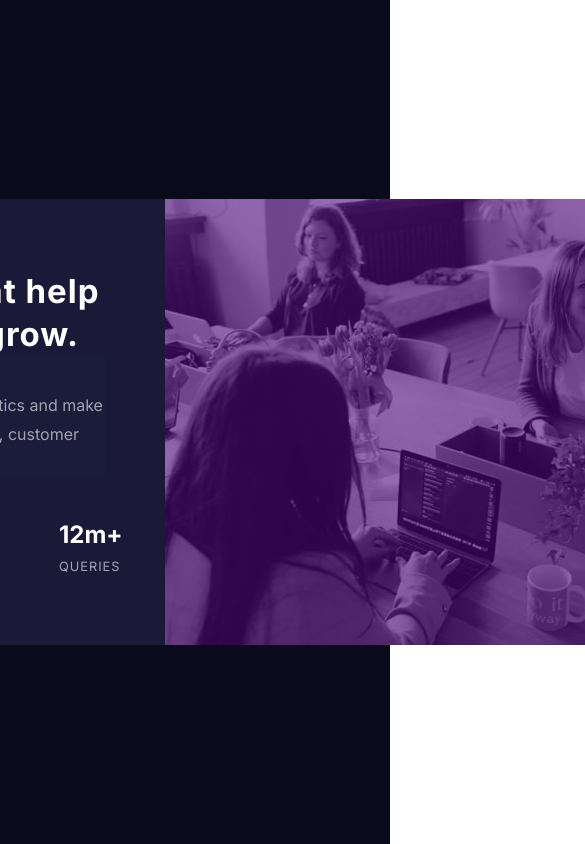
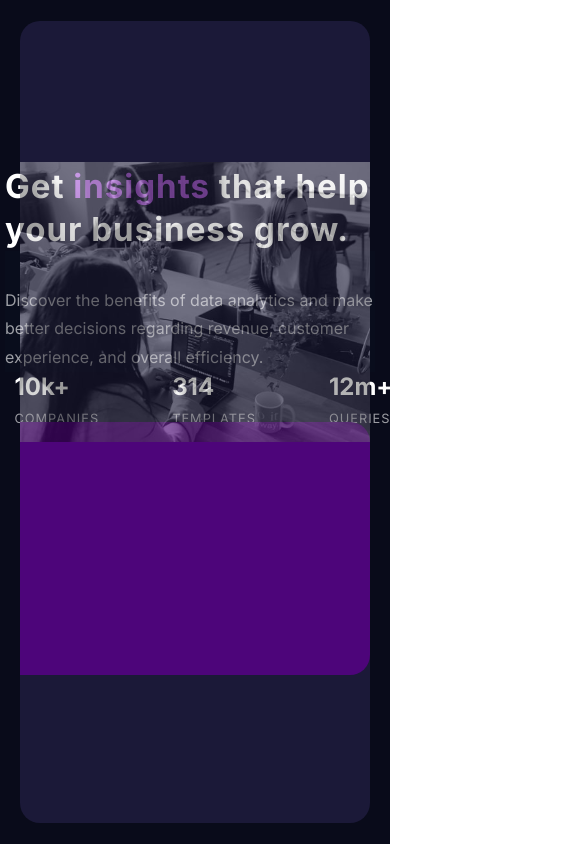
Before and after one commit to joaopaulo-web/challenge-Stats-preview-card-component, a plain HTML site: page index.html in a window 390 px wide. Shown: the top 844 px of the page, 585 px wide, since content can reach past the window. Drawn offline with Linux system fonts and the light colour scheme.

Commit message:
Update style.css

```diff
--- a/style.css
+++ b/style.css
@@ -18,6 +18,7 @@ body{
     justify-content: center;
 }
 .main-card{
+    border-radius: 20px;
     display: flex;
     justify-content: center;
     align-items: center;
@@ -26,6 +27,7 @@ body{
     height: 446px;
 }
 .left-card{
+    border-radius: 20px;
     flex-direction: column;
     display: flex;
     justify-content: center;
@@ -100,6 +102,10 @@ span{
     color: hsla(0, 0%, 100%, 0.6);
 }
 .right-card{
+    border-top-left-radius: 0px;
+    border-bottom-left-radius: 0px;
+    border-top-right-radius: 20px;
+    border-bottom-right-radius: 20px;
     background-color: hsl(277, 92%, 25%);
     display: flex;
     justify-content: center;
@@ -108,5 +114,52 @@ span{
     height: 446px;
 }
 .right-card > img{
+    border-top-left-radius: 0px;
+    border-bottom-left-radius: 0px;
+    border-top-right-radius: 20px;
+    border-bottom-right-radius: 20px;
     opacity: .4;
 }
+
+@media screen and (max-width: 650px) {
+    .container{
+        height: 100vh;
+        width: 100vw;
+        display: flex;
+        flex-direction: column;
+        align-items: center;
+        justify-content: center;
+    }
+    .main-card{
+        display: flex;
+        flex-direction: column;
+        align-items: center;
+        justify-content: center;
+        height: 95vh;
+        width: 350px;
+    }
+    .left-card{
+        border-radius: 0px;
+        display: flex;
+        align-items: center;
+        justify-content: center;
+        height: 30vh;
+        width: 350px;
+    }
+    .right-card{
+        display: flex;
+        align-items: center;
+        justify-content: center;
+        height: 30vh;
+        width: 350px;
+
+    }
+
+    .right-card > img{
+        border-radius: 0px;
+        background-size: cover;
+        height: 280px;
+        width: 350px;
+        margin-bottom: 494px;
+    }
+}
```
